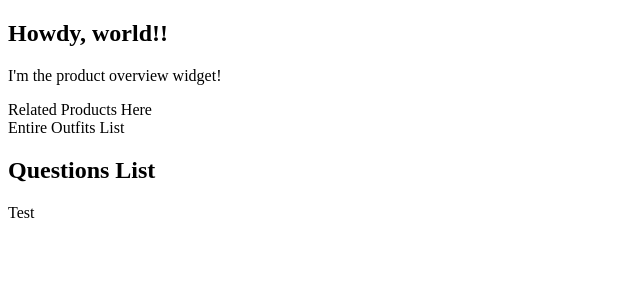
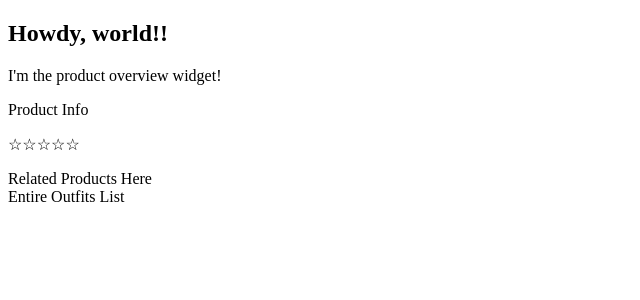
Before and after one commit to darray-queens/FEC_D-ARRAY_QUEENS, a React app: page / in a window 1280 px wide. Shown: the top 300 px of the page, without its empty margins (0-640 px from the left). Built offline with nearby package versions, Linux system fonts and the light colour scheme; no server answers.

Commit message:
local functional changes, add subcomponent stubs

```diff
--- a/package.json
+++ b/package.json
@@ -24,6 +24,7 @@
     "axios": "^1.6.7",
     "dotenv": "^16.4.5",
     "express": "^4.18.2",
+    "prop-types": "^15.8.1",
     "react": "^18.2.0",
     "react-dom": "^18.2.0",
     "redux": "^5.0.1",
--- a/src/App.jsx
+++ b/src/App.jsx
@@ -10,7 +10,7 @@ import ReviewList from './components/review/ReviewList';
 const { useState, useEffect } = React;
 
 function App() {
-  const [currentProduct, setCurrentProduct] = useState(null);
+  const [currentProduct, setCurrentProduct] = useState({});
 
   useEffect(() => {
     axios.get('products/40344')
@@ -28,8 +28,8 @@ function App() {
       <Overview currentProduct={currentProduct} />
       <RelatedProductsList currentProduct={currentProduct} setCurrentProduct={setCurrentProduct} />
       <OutfitsList currentProduct={currentProduct} />
-      <GetAllQuestions currentProduct={currentProduct} />
-      <ReviewList currentProduct={currentProduct} />
+      {/* <GetAllQuestions currentProduct={currentProduct} /> */}
+      {/* <ReviewList currentProduct={currentProduct} /> */}
     </div>
   );
 }
--- a/src/components/overview/Overview.jsx
+++ b/src/components/overview/Overview.jsx
@@ -1,16 +1,26 @@
 import React from 'react';
+import PropTypes from 'prop-types';
 import axios from 'axios';
 
+import ProductInfo from './ProductInfo';
+import StarRating from './StarRating';
+
 const { useState } = React;
-
 function Overview(props) {
-  const [productDetails, setProductDetails] = useState([]);
+  const { currentProduct } = props;
+  const [productDetails, setProductDetails] = useState(currentProduct);
 
   return (
     <div>
       <p>I&apos;m the product overview widget!</p>
+      <ProductInfo />
+      <StarRating />
     </div>
   );
 }
 
+Overview.propTypes = {
+  currentProduct: PropTypes.shape.isRequired,
+};
+
 export default Overview;
--- /dev/null
+++ b/src/components/overview/ProductInfo.jsx
@@ -0,0 +1,9 @@
+import React from 'react';
+
+function ProductInfo() {
+  return (
+    <div>Product Info</div>
+  );
+}
+
+export default ProductInfo;
--- /dev/null
+++ b/src/components/overview/StarRating.jsx
@@ -0,0 +1,9 @@
+import React from 'react';
+
+function StarRating() {
+  return (
+    <p>☆☆☆☆☆</p>
+  );
+}
+
+export default StarRating;
```
Also changed, not shown: 2 other files (tests, documents, lock files or other folders).
